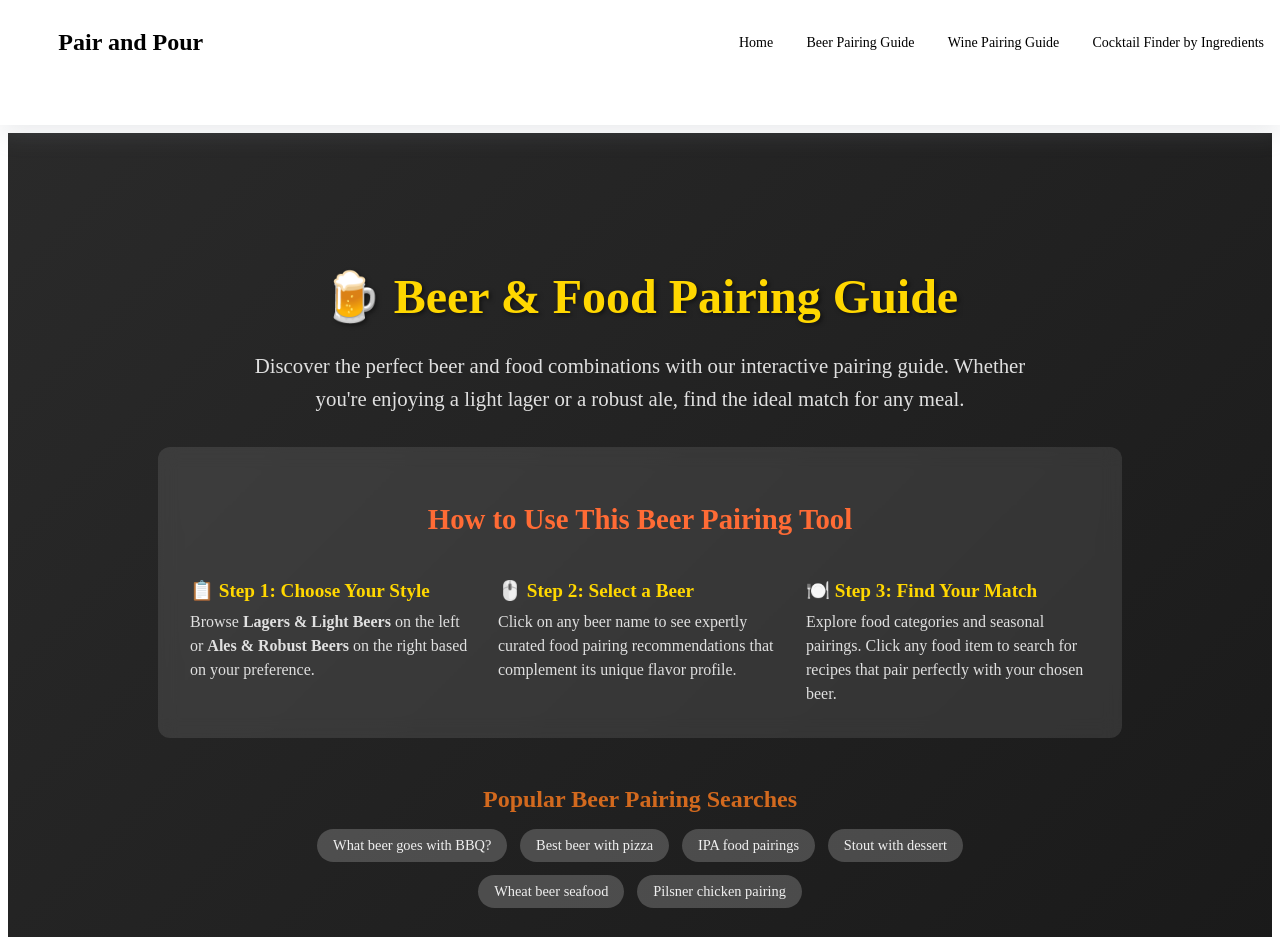
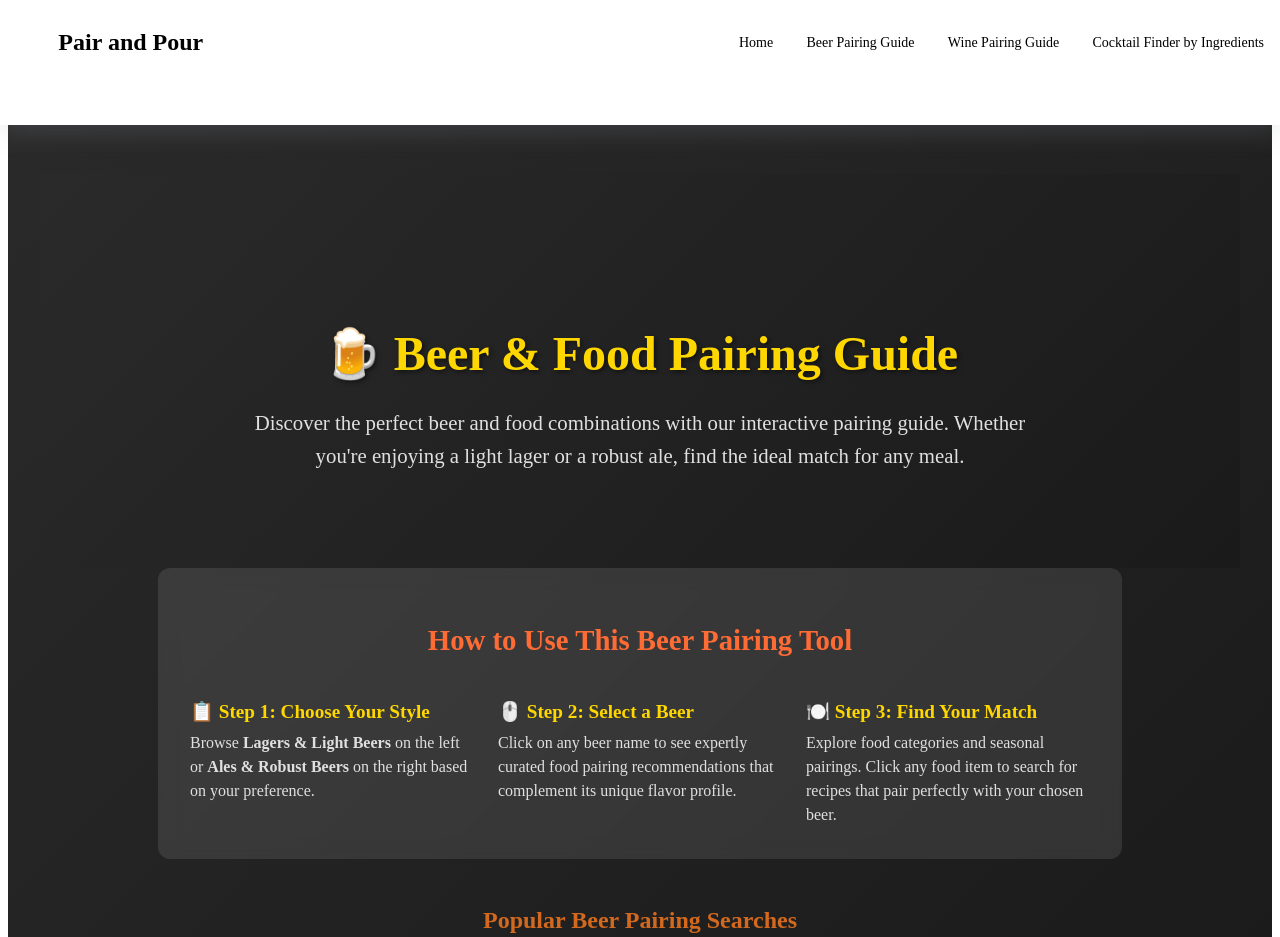
Before and after one commit to informaswan/pair-and-pour, a plain HTML site: page beer-pairing.html in a window 1280 px wide. Shown: the top 937 px of the page. Drawn offline with Linux system fonts and the light colour scheme.

Commit message:
more css to fix things

```diff
--- a/beer-pairing.html
+++ b/beer-pairing.html
@@ -75,7 +75,11 @@
 
     <!-- Favicon -->
     <link rel="icon" type="image/x-icon" href="/images/favicon.ico" />
-    <link rel="apple-touch-icon" sizes="180x180" href="images/apple-touch-icon.png" />
+    <link
+      rel="apple-touch-icon"
+      sizes="180x180"
+      href="images/apple-touch-icon.png"
+    />
 
     <!-- Structured Data - Website Schema -->
     <script type="application/ld+json">
@@ -173,13 +177,41 @@
         ]
       }
     </script>
-    <link rel="preload" href="beer_pairing_css.css" as="style" onload="this.rel='stylesheet'">
-    <link rel="preload" href="navigation.css" as="style" onload="this.rel='stylesheet'">
+    <link
+      rel="preload"
+      href="beer_pairing_css.css"
+      as="style"
+      onload="this.rel='stylesheet'"
+    />
+    <link
+      rel="preload"
+      href="navigation.css"
+      as="style"
+      onload="this.rel='stylesheet'"
+    />
     <noscript>
-      <link rel="stylesheet" href="beer_pairing_css.css">
-      <link rel="stylesheet" href="navigation.css">
+      <link rel="stylesheet" href="beer_pairing_css.css" />
+      <link rel="stylesheet" href="navigation.css" />
     </noscript>
     <script src="script.js" defer></script>
+    <style>
+      body {
+        padding-top: 70px;
+      }
+      .page-intro {
+        min-height: 300px;
+        background: linear-gradient(135deg, #2a2a2a 0%, #1a1a1a 100%);
+        color: #f0f0f0;
+        padding: 6rem 2rem 3rem;
+        text-align: center;
+      }
+      .hero-stabilizer {
+        min-height: 250px;
+        display: flex;
+        flex-direction: column;
+        justify-content: center;
+      }
+    </style>
   </head>
   <body class="beer-page">
     <!-- ============================================ -->
@@ -256,7 +288,7 @@
             <li style="color: #FFD700;">Beer Pairing Guide</li>
           </ol>
         </nav> -->
-
+        <div class="page-intro hero-stabilizer">
           <h1
             style="
               font-size: 3rem;
@@ -277,9 +309,10 @@
             "
           >
             Discover the perfect beer and food combinations with our interactive
-          pairing guide. Whether you're enjoying a light lager or a robust ale,
-          find the ideal match for any meal.
+            pairing guide. Whether you're enjoying a light lager or a robust
+            ale, find the ideal match for any meal.
           </p>
+        </div>
 
         <div
           style="
--- a/beer_pairing_css.css
+++ b/beer_pairing_css.css
@@ -3,6 +3,13 @@
 /* Add smooth scrolling to the entire page */
 html {
   scroll-behavior: smooth;
+}
+.hero-stabilizer {
+  /* approximate space for the heading + paragraph so they don’t jump */
+  min-height: 250px; /* adjust up/down after you confirm visually */
+  display: flex;
+  flex-direction: column;
+  justify-content: center;
 }
 
 /* Page intro section styling */
```
Lines whose indentation alone changed are shown as unchanged.
